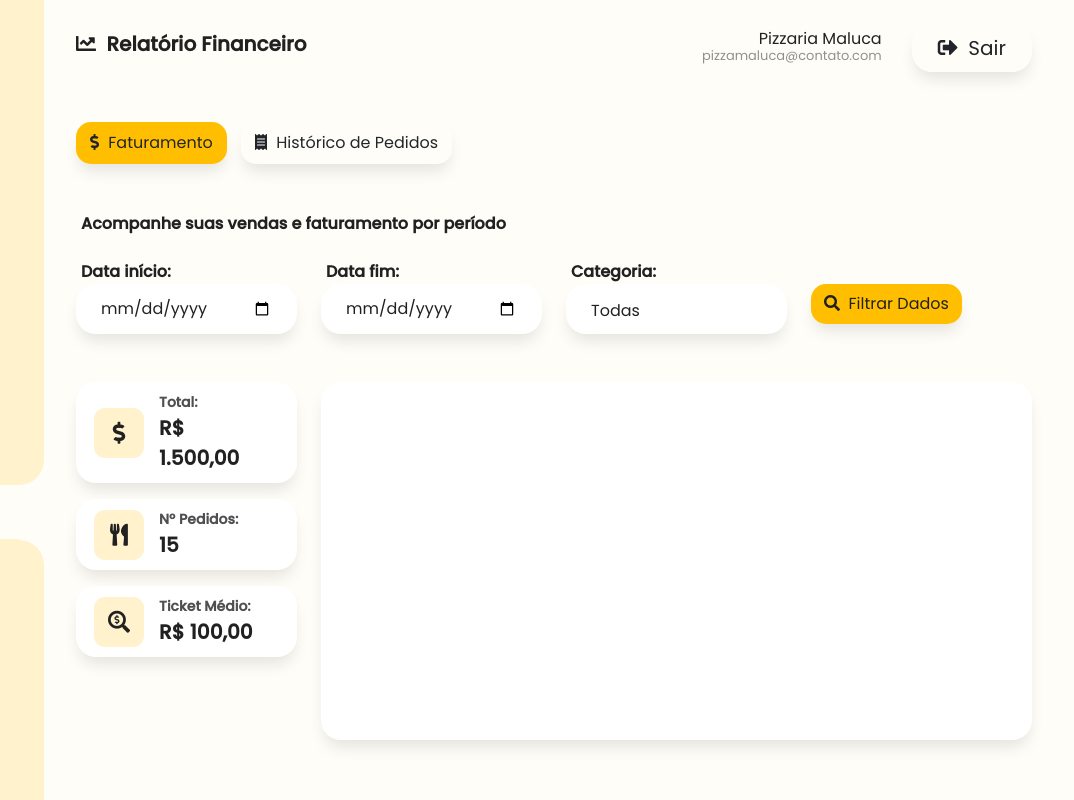
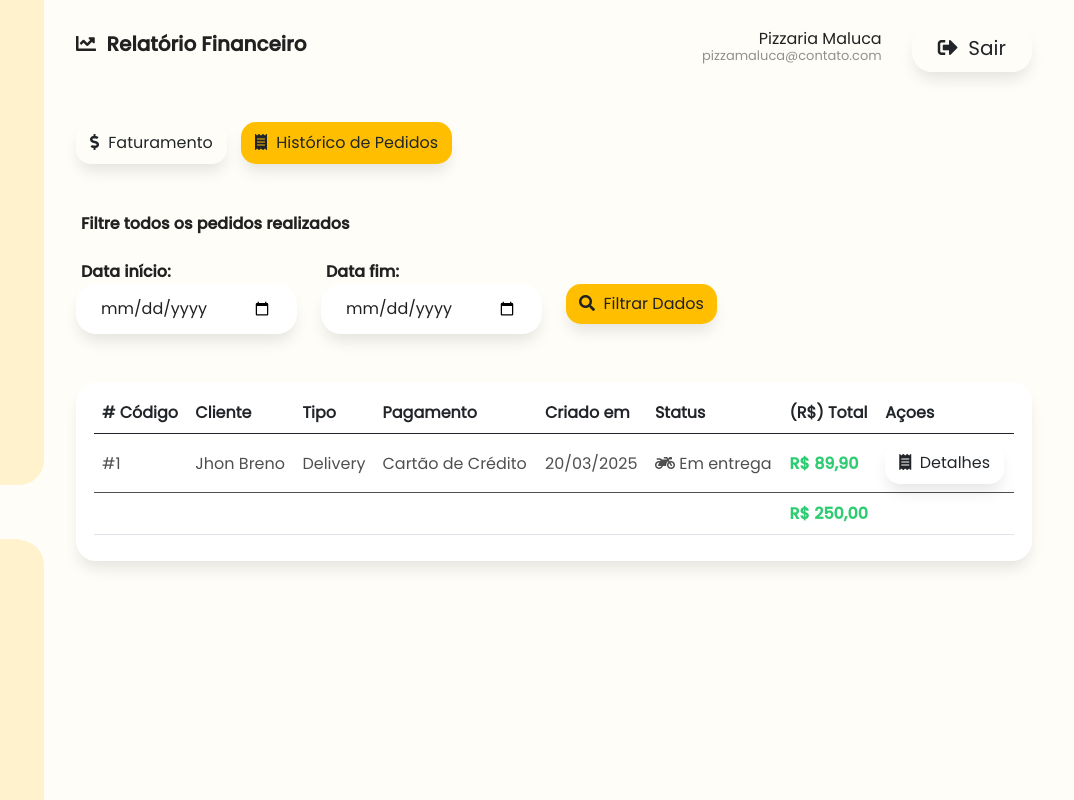
Before and after one commit to jhon-breno/delivery, a plain HTML site: page painel/relatorio.html in a window 1280 px wide. Shown: the full height of the page, 206-1280 px from the left. Drawn offline with Linux system fonts and the light colour scheme.

Commit message:
feat: add order history to report page

```diff
--- a/css/main.css
+++ b/css/main.css
@@ -580,6 +580,10 @@ textarea {
   color: var(--color-primary) !important;
 }
 
+.color-green {
+  color: var(--color-green) !important;
+}
+
 .card-address {
   cursor: pointer !important;
   display: flex !important;
--- a/painel/css/painel.css
+++ b/painel/css/painel.css
@@ -687,3 +687,8 @@ input:checked + .slider:before {
   font-size: 20px;
   color: var(--color-black);
 }
+
+.card-table,
+.card-table {
+  font-size: 14px !important;
+}
--- a/painel/relatorio.html
+++ b/painel/relatorio.html
@@ -76,15 +76,15 @@
             <div class="row">
               <div class="col-12">
                 <div class="menus-config">
-                  <a href="#" class="btn btn-white btn-sm active">
+                  <a href="#" class="btn btn-white btn-sm">
                     <i class="fas fa-dollar-sign"></i> Faturamento
                   </a>
-                  <a href="#" class="btn btn-white btn-sm">
+                  <a href="#" class="btn btn-white btn-sm active">
                     <i class="fas fa-receipt"></i> Histórico de Pedidos
                   </a>
                 </div>
 
-                <div class="col-12 mt-5" id="faturamento">
+                <div class="col-12 mt-5 hidden" id="faturamento">
                   <p class="title-categoria mb-4">
                     <b>Acompanhe suas vendas e faturamento por período</b>
                   </p>
@@ -169,7 +169,81 @@
                   </div>
                 </div>
 
-                <div class="col-12 mt-5 hidden" id="historico"></div>
+                <div class="col-12 mt-5" id="historico">
+                  <p class="title-categoria mb-4">
+                    <b>Filtre todos os pedidos realizados</b>
+                  </p>
+
+                  <div class="row">
+                    <div class="col-3">
+                      <div class="form-group">
+                        <p class="title-categoria mb-0">
+                          <b>Data início:</b>
+                        </p>
+                        <input type="date" class="form-control" />
+                      </div>
+                    </div>
+
+                    <div class="col-3">
+                      <div class="form-group">
+                        <p class="title-categoria mb-0">
+                          <b>Data fim:</b>
+                        </p>
+                        <input type="date" class="form-control" />
+                      </div>
+                    </div>
+
+                    <div class="col-3">
+                      <a href="#" class="btn btn-yellow btn-sm mt-4">
+                        <i class="fas fa-search"></i>&nbsp; Filtrar Dados
+                      </a>
+                    </div>
+                  </div>
+
+                  <div class="card card-table mt-5">
+                    <div class="table-responsive">
+                      <table id="data-table" class="table data-table">
+                        <thead>
+                          <tr>
+                            <th># Código</th>
+                            <th>Cliente</th>
+                            <th>Tipo</th>
+                            <th>Pagamento</th>
+                            <th>Criado em</th>
+                            <th>Status</th>
+                            <th>(R$) Total</th>
+                            <th>Açoes</th>
+                          </tr>
+                        </thead>
+                        <tbody>
+                          <tr>
+                            <td>#1</td>
+                            <td>Jhon Breno</td>
+                            <td>Delivery</td>
+                            <td>Cartão de Crédito</td>
+                            <td>20/03/2025</td>
+                            <td>
+                              <i class="fas fa-motorcycle"></i> Em entrega
+                            </td>
+                            <td><b class="color-green">R$ 89,90</b></td>
+                            <td>
+                              <a href="#" class="btn btn-white btn-sm">
+                                <i class="fas fa-receipt"></i>&nbsp; Detalhes
+                              </a>
+                            </td>
+                          </tr>
+                        </tbody>
+                        <tfoot>
+                          <tr>
+                            <th colspan="6"></th>
+                            <th><b class="color-green">R$ 250,00</b></th>
+                            <th></th>
+                          </tr>
+                        </tfoot>
+                      </table>
+                    </div>
+                  </div>
+                </div>
               </div>
             </div>
           </div>
```
